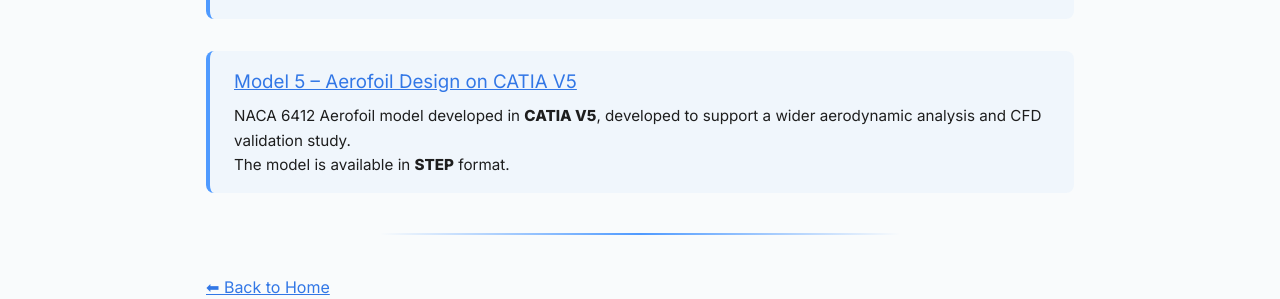
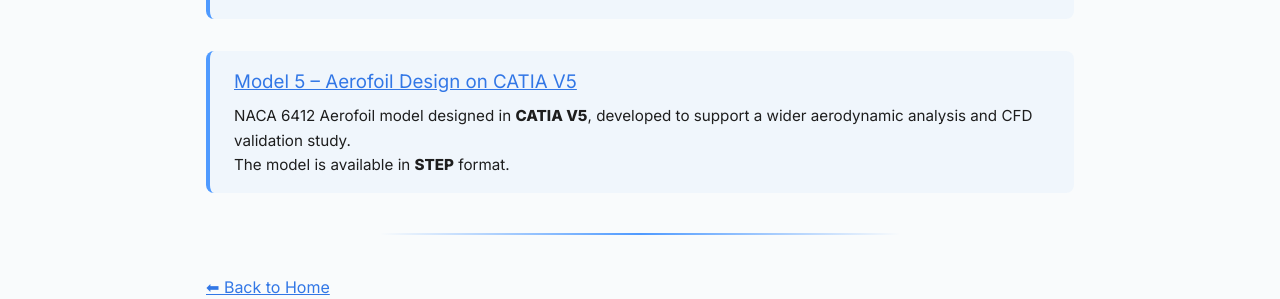
Before and after one commit to tob-mas/engineeringportfolio, a Jekyll site: the page built from 3d_models/3d_models.md, in a window 1280 px wide and 900 px high, scrolled down 668 px. Shown: the part 252-551 px from the top of the window. Built offline with Jekyll 4.4.1, drawn with Linux system fonts in a browser that asks for light colours.

Commit message:
Update description for Model 5 in 3D models

```diff
--- a/3d_models/3d_models.md
+++ b/3d_models/3d_models.md
@@ -36,7 +36,7 @@
 
 <div class="content-block">
   <h3><a href="{{ site.baseurl }}/3d_models/24-09-26">Model 5 – Aerofoil Design on CATIA V5</a></h3>
-  <p>NACA 6412 Aerofoil model developed in <strong>CATIA V5</strong>, developed to support a wider aerodynamic analysis and CFD validation study.</p>
+  <p>NACA 6412 Aerofoil model designed in <strong>CATIA V5</strong>, developed to support a wider aerodynamic analysis and CFD validation study.</p>
   <p>The model is available in <strong>STEP</strong> format.</p>
 </div>
 
```
